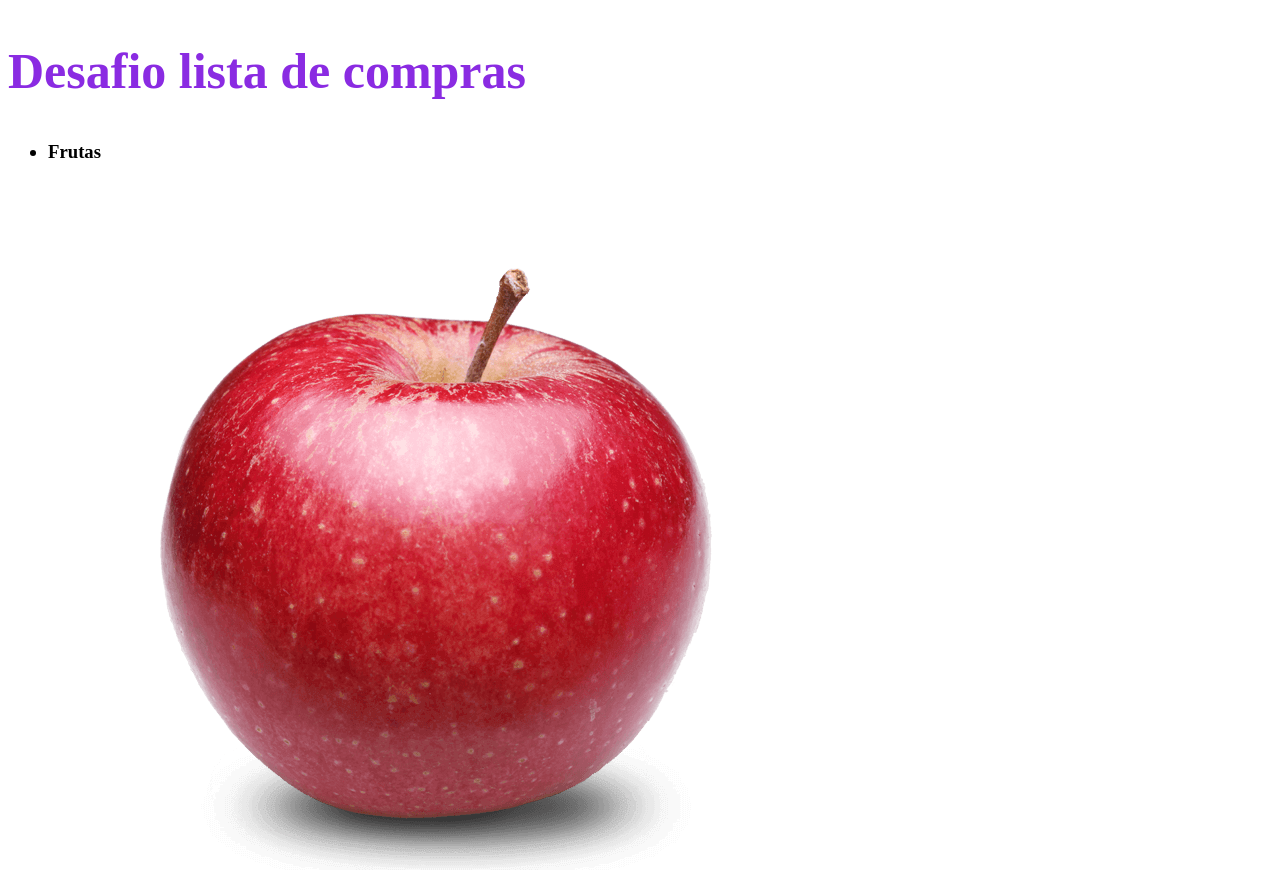
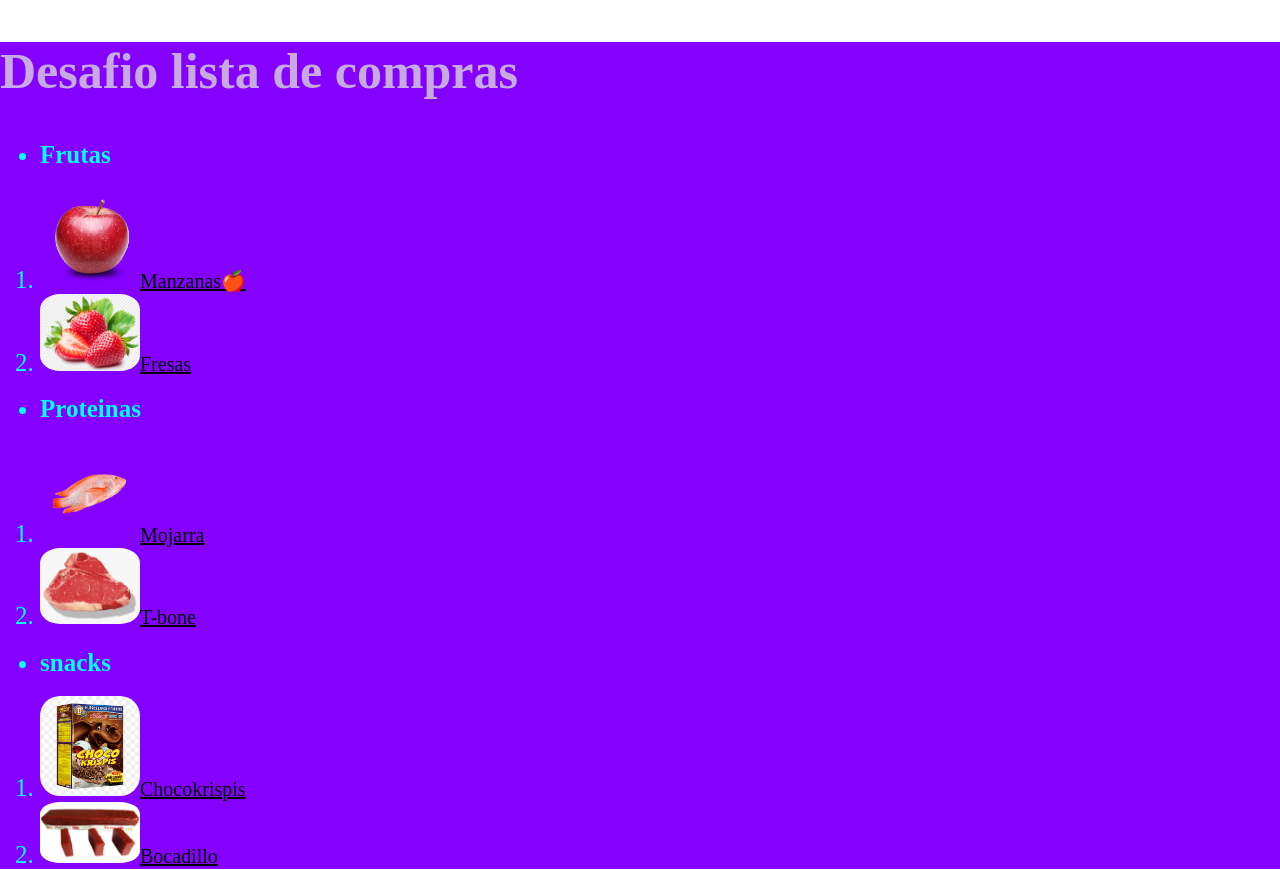
Before and after one commit to SergioRodriguezCHECHO/html-y-css-sergio, a plain HTML site: page index.html in a window 1280 px wide. Shown: the top 870 px of the page. Drawn offline with Linux system fonts and the light colour scheme.

Commit message:
mire un error en la lista de compras con las proteinas y lo arregle tambien puse los primeros estilos con ayuda de una imagen que vi en clase

```diff
--- a/index.html
+++ b/index.html
@@ -27,8 +27,8 @@
                 <h3><li>Proteinas</li></h3>
             </ul>
             <ol>
-             <li><img src="t-bone-steak.png" alt="carne t t-bone-steak"><a href="https://www.cocinafacil.com.mx/recetas/mojarra">Mojarra</a></li>
-             <li><img src="Mojarra.png" alt="Mojarra"><a href="https://www.comedera.com/como-cocinar-un-t-bone-steak/">T-bone</a></li>
+             <li><img src="Mojarra.png" alt="Mojarra"><a href="https://www.cocinafacil.com.mx/recetas/mojarra">Mojarra</a></li>
+             <li><img src="t-bone-steak.png" alt="t-bone-steak"><a href="https://www.comedera.com/como-cocinar-un-t-bone-steak/">T-bone</a></li>
             </ol>
             <ul>
                 <h3><li>snacks</li></h3>
--- a/style.css
+++ b/style.css
@@ -1,5 +1,45 @@
+body
+{
+    margin: 0;
+    padding: 0;
+}
+
+section
+{
+    text-align: left;
+}
+
+img
+{
+    width: 100px;
+    border-radius: 20%;
+}
+a
+{
+    color: rgb(0, 0, 0);
+    font-size: 20px;
+    text-align: center;
+}
 h1
 {
     font-size: 50px;
+    color: rgb(199, 170, 226);
+}
+
+main
+{
+    background-color: rgb(132, 0, 255);
+}
+
+li
+{
+    font-size: 25px;
+    color: aqua;
+}
+
+footer
+{
+    background-color: rgb(0, 0, 0);
+    font-size: 40px;
     color: blueviolet;
 }
```
